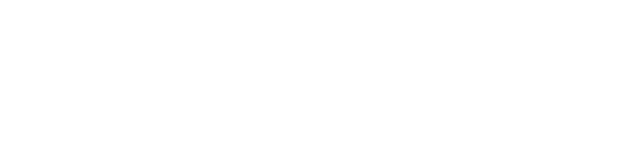
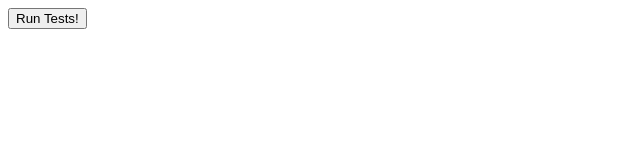
Before and after one commit to ubercomp/jslm32, a plain HTML site: page src/test.html in a window 1280 px wide. Shown: the whole page, without its empty margins (0-640 px from the left). Drawn offline with Linux system fonts and the light colour scheme.

Commit message:
Run tests with button

```diff
--- a/src/test.html
+++ b/src/test.html
@@ -14,6 +14,7 @@
     <script src="lm32_tests.js"></script>
 </head>
 <body>
+<button onclick="lm32.run_tests(0)">Run Tests!</button>
 <pre id="terminal"> </pre>
 </body>
 </html>
```
